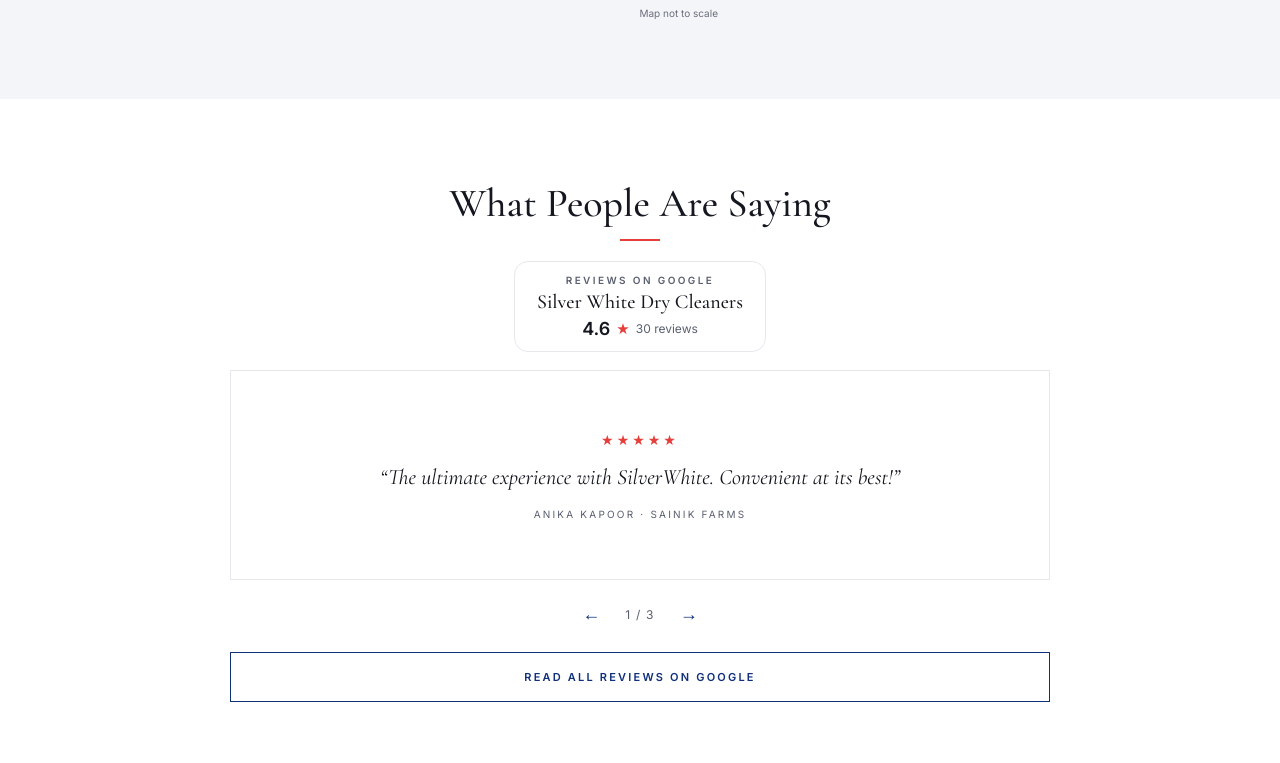
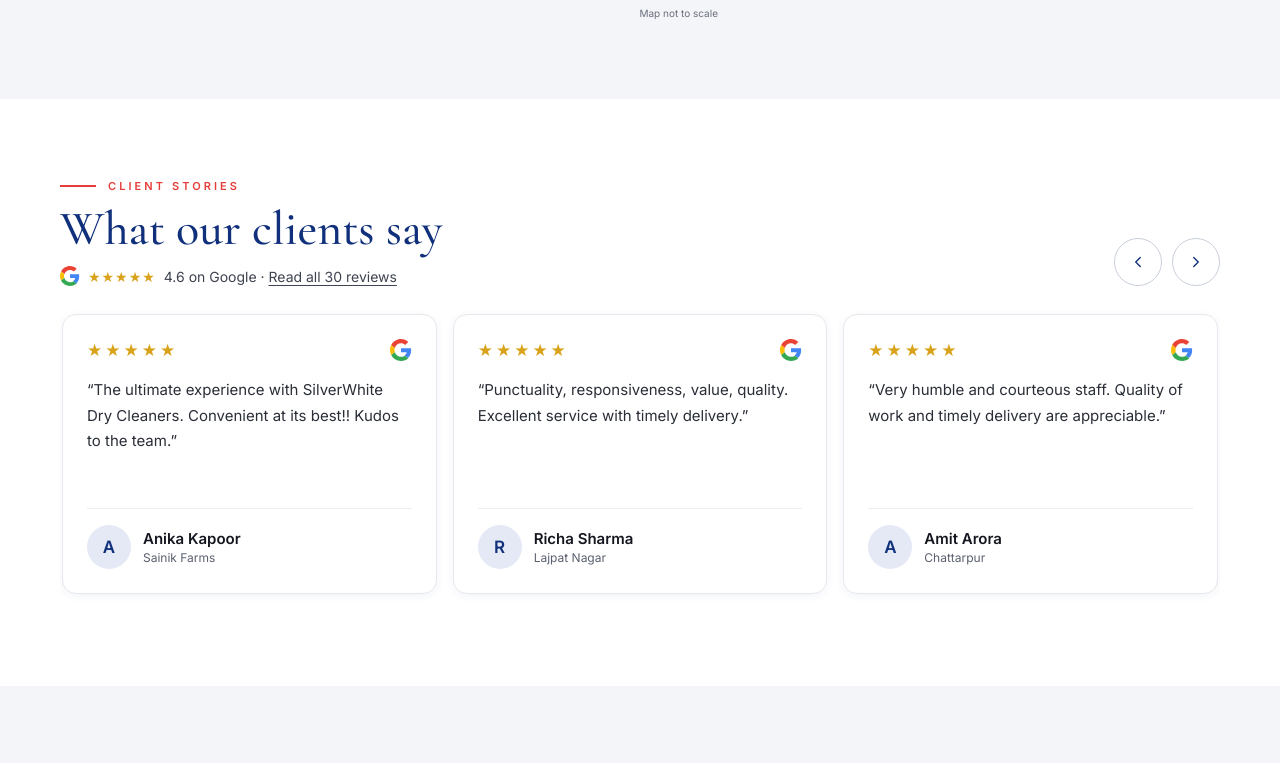
Before and after one commit to amanvarsha554/silverwhite-landing, a plain HTML site: page index.html in a window 1280 px wide. Shown: the part 5663-6426 px from the top of the page. Drawn offline with nearby package versions, Linux system fonts and the light colour scheme; files whose address does not match are found by name; a web font is replaced by a local one.

Commit message:
Update index.html

```diff
--- a/index.html
+++ b/index.html
@@ -11,6 +11,7 @@ a{color:#10307C}a:hover{color:#0A1F52}
 summary{list-style:none;cursor:pointer}summary::-webkit-details-marker{display:none}details[open] .sw-plus{transform:rotate(45deg)}.sw-plus{transition:transform .2s}
 .sw-fixed{position:fixed;left:50%;transform:translateX(-50%);width:100%;max-width:440px}
 .sw-mapgrid{display:block}
+.sw-rtrack::-webkit-scrollbar{display:none}
 @media (min-width:960px){
 body{background:#FFFFFF}
 .sw-wrap{max-width:none !important;padding-bottom:0 !important}
@@ -59,6 +60,8 @@ body{background:#FFFFFF}
 .sw-feat>div:nth-of-type(2){grid-template-columns:1fr 1.25fr}
 .sw-feat>div:nth-of-type(2)>img{grid-column:2}
 .sw-feat>div:nth-of-type(2)>:nth-child(n+2){grid-column:1}
+.sw-rcard{flex:0 0 calc((100% - 32px) / 3) !important}
+.sw-sec #reviews h2,#reviews h2{font-size:48px !important}
 .sw-grid3{display:flex !important;flex-direction:row !important;flex-wrap:wrap;justify-content:center}
 .sw-grid3>div{flex:0 0 calc((100% - 48px) / 3)}
 }
@@ -466,20 +469,32 @@ body{background:#FFFFFF}
 </section>
 
 <!-- reviews -->
-<section id="reviews" class="sw-sec sw-mid" style="padding: 48px 22px; text-align: center">
-<h2 style="margin: 0; font-family: 'Cormorant Garamond', serif; font-weight: 500; font-size: 30px">What People Are Saying</h2>
-<div aria-hidden="true" style="width: 40px; height: 2px; background: #E63E3A; margin: 12px auto 20px"></div>
-<a href="https://share.google/0XkslqEr3hRaDyP1j" style="display: inline-flex; flex-direction: column; align-items: center; gap: 4px; padding: 12px 22px; border: 1px solid #E6E8ED; border-radius: 14px; text-decoration: none; color: #14171F; margin-bottom: 18px"><span style="font-size: 10px; letter-spacing: 0.24em; color: #5B6070; font-weight: 600">REVIEWS ON GOOGLE</span><span style="font-family: 'Cormorant Garamond', serif; font-size: 20px; font-weight: 500">Silver White Dry Cleaners</span><span style="display: flex; align-items: center; gap: 6px"><span style="font-size: 18px; font-weight: 600">4.6</span><span role="img" aria-label="4.6 out of 5 stars" style="color: #E63E3A; font-size: 15px">★</span><span style="font-size: 12px; color: #5B6070">30 reviews</span></span></a>
-<div style="border: 1px solid #E6E8ED; padding: 26px 20px; min-height: 210px; display: flex; flex-direction: column; justify-content: center; gap: 14px">
-<span role="img" aria-label="5 out of 5 stars" style="color: #E63E3A; letter-spacing: 3px; font-size: 14px">★★★★★</span>
-<p id="rq" style="margin: 0; font-family: 'Cormorant Garamond', serif; font-style: italic; font-size: 22px; line-height: 1.45"></p><span id="rw" style="font-size: 10px; letter-spacing: 0.22em; color: #5B6070"></span>
+<section id="reviews" class="sw-sec" style="padding: 48px 22px; background: #FFFFFF">
+<div style="display: flex; justify-content: space-between; align-items: flex-end; gap: 16px; flex-wrap: wrap; margin-bottom: 24px">
+<div style="display: flex; flex-direction: column; gap: 10px">
+<span style="display: flex; align-items: center; gap: 12px; font-size: 11px; letter-spacing: 0.28em; color: #E63E3A; font-weight: 600"><span aria-hidden="true" style="width: 36px; height: 1.5px; background: #E63E3A"></span>CLIENT STORIES</span>
+<h2 style="margin: 0; font-family: 'Cormorant Garamond', serif; font-weight: 500; font-size: 34px; line-height: 1.1; color: #10307C">What our clients say</h2>
+<a href="https://share.google/0XkslqEr3hRaDyP1j" style="display: flex; align-items: center; gap: 8px; font-size: 14px; color: #3E4350; text-decoration: none"><svg aria-hidden="true" width="20" height="20" viewBox="0 0 48 48"><path fill="#EA4335" d="M24 9.5c3.5 0 6.6 1.2 9.1 3.6l6.8-6.8C35.8 2.4 30.3 0 24 0 14.6 0 6.6 5.4 2.6 13.3l7.9 6.1C12.4 13.6 17.7 9.5 24 9.5z"></path><path fill="#4285F4" d="M46.1 24.5c0-1.6-.1-3.1-.4-4.5H24v9h12.4c-.5 2.9-2.2 5.3-4.6 7l7.4 5.7c4.3-4 6.9-9.9 6.9-17.2z"></path><path fill="#FBBC05" d="M10.5 28.6c-.5-1.4-.8-3-.8-4.6s.3-3.2.8-4.6l-7.9-6.1C.9 16.6 0 20.2 0 24s.9 7.4 2.6 10.7l7.9-6.1z"></path><path fill="#34A853" d="M24 48c6.5 0 11.9-2.1 15.9-5.8l-7.4-5.7c-2.1 1.4-4.8 2.3-8.5 2.3-6.3 0-11.6-4.1-13.5-9.9l-7.9 6.1C6.6 42.6 14.6 48 24 48z"></path></svg><span style="color: #D9A21B; letter-spacing: 1px">★★★★★</span><span>4.6 on Google · <span style="text-decoration: underline; text-underline-offset: 3px">Read all 30 reviews</span></span></a>
 </div>
-<div style="display: flex; justify-content: center; align-items: center; gap: 12px; margin-top: 12px">
-<button type="button" id="rp" aria-label="Previous review" style="width: 44px; height: 44px; background: none; border: 0; color: #10307C; font-size: 18px; cursor: pointer">←</button>
-<span style="font-size: 12px; letter-spacing: 0.1em; color: #5B6070"><span id="rl">1 / 3</span></span>
-<button type="button" id="rn" aria-label="Next review" style="width: 44px; height: 44px; background: none; border: 0; color: #10307C; font-size: 18px; cursor: pointer">→</button>
+<div style="display: flex; gap: 10px"><button type="button" id="revPrev" aria-label="Previous reviews" style="width: 48px; height: 48px; border-radius: 999px; border: 1px solid #C9CFDC; background: #FFFFFF; color: #10307C; cursor: pointer; display: flex; align-items: center; justify-content: center"><svg aria-hidden="true" width="18" height="18" viewBox="0 0 24 24" fill="none" stroke="currentColor" stroke-width="1.8" stroke-linecap="round" stroke-linejoin="round"><path d="M15 6l-6 6 6 6"></path></svg></button><button type="button" id="revNext" aria-label="Next reviews" style="width: 48px; height: 48px; border-radius: 999px; border: 1px solid #C9CFDC; background: #FFFFFF; color: #10307C; cursor: pointer; display: flex; align-items: center; justify-content: center"><svg aria-hidden="true" width="18" height="18" viewBox="0 0 24 24" fill="none" stroke="currentColor" stroke-width="1.8" stroke-linecap="round" stroke-linejoin="round"><path d="M9 6l6 6-6 6"></path></svg></button></div>
 </div>
-<a href="https://share.google/0XkslqEr3hRaDyP1j" style="margin-top: 16px; min-height: 50px; display: flex; align-items: center; justify-content: center; border: 1px solid #10307C; color: #10307C; font-size: 11px; letter-spacing: 0.2em; font-weight: 600; text-decoration: none">READ ALL REVIEWS ON GOOGLE</a>
+<div id="sw-rtrack" class="sw-rtrack" style="display: flex; gap: 16px; overflow-x: auto; scroll-snap-type: x mandatory; padding: 4px 2px 12px; scrollbar-width: none">
+<article class="sw-rcard" style="flex: 0 0 86%; scroll-snap-align: start; background: #FFFFFF; border: 1px solid #E6E8ED; border-radius: 14px; box-shadow: 0 2px 10px rgba(16,48,124,0.06); padding: 24px; display: flex; flex-direction: column; gap: 16px; min-height: 280px">
+<div style="display: flex; justify-content: space-between; align-items: center"><span role="img" aria-label="5 out of 5 stars" style="color: #D9A21B; letter-spacing: 3px; font-size: 17px">★★★★★</span><svg aria-hidden="true" width="22" height="22" viewBox="0 0 48 48"><path fill="#EA4335" d="M24 9.5c3.5 0 6.6 1.2 9.1 3.6l6.8-6.8C35.8 2.4 30.3 0 24 0 14.6 0 6.6 5.4 2.6 13.3l7.9 6.1C12.4 13.6 17.7 9.5 24 9.5z"></path><path fill="#4285F4" d="M46.1 24.5c0-1.6-.1-3.1-.4-4.5H24v9h12.4c-.5 2.9-2.2 5.3-4.6 7l7.4 5.7c4.3-4 6.9-9.9 6.9-17.2z"></path><path fill="#FBBC05" d="M10.5 28.6c-.5-1.4-.8-3-.8-4.6s.3-3.2.8-4.6l-7.9-6.1C.9 16.6 0 20.2 0 24s.9 7.4 2.6 10.7l7.9-6.1z"></path><path fill="#34A853" d="M24 48c6.5 0 11.9-2.1 15.9-5.8l-7.4-5.7c-2.1 1.4-4.8 2.3-8.5 2.3-6.3 0-11.6-4.1-13.5-9.9l-7.9 6.1C6.6 42.6 14.6 48 24 48z"></path></svg></div>
+<p style="margin: 0; flex: 1; font-size: 15px; line-height: 1.7; color: #2A2E37">“The ultimate experience with SilverWhite Dry Cleaners. Convenient at its best!! Kudos to the team.”</p>
+<div style="display: flex; align-items: center; gap: 12px; border-top: 1px solid #ECEEF2; padding-top: 16px"><span aria-hidden="true" style="width: 44px; height: 44px; border-radius: 999px; background: #E4E9F5; color: #10307C; display: flex; align-items: center; justify-content: center; font-weight: 600; font-size: 17px">A</span><div style="display: flex; flex-direction: column; gap: 2px"><span style="font-size: 15px; font-weight: 600; color: #14171F">Anika Kapoor</span><span style="font-size: 12px; color: #5B6070">Sainik Farms</span></div></div>
+</article>
+<article class="sw-rcard" style="flex: 0 0 86%; scroll-snap-align: start; background: #FFFFFF; border: 1px solid #E6E8ED; border-radius: 14px; box-shadow: 0 2px 10px rgba(16,48,124,0.06); padding: 24px; display: flex; flex-direction: column; gap: 16px; min-height: 280px">
+<div style="display: flex; justify-content: space-between; align-items: center"><span role="img" aria-label="5 out of 5 stars" style="color: #D9A21B; letter-spacing: 3px; font-size: 17px">★★★★★</span><svg aria-hidden="true" width="22" height="22" viewBox="0 0 48 48"><path fill="#EA4335" d="M24 9.5c3.5 0 6.6 1.2 9.1 3.6l6.8-6.8C35.8 2.4 30.3 0 24 0 14.6 0 6.6 5.4 2.6 13.3l7.9 6.1C12.4 13.6 17.7 9.5 24 9.5z"></path><path fill="#4285F4" d="M46.1 24.5c0-1.6-.1-3.1-.4-4.5H24v9h12.4c-.5 2.9-2.2 5.3-4.6 7l7.4 5.7c4.3-4 6.9-9.9 6.9-17.2z"></path><path fill="#FBBC05" d="M10.5 28.6c-.5-1.4-.8-3-.8-4.6s.3-3.2.8-4.6l-7.9-6.1C.9 16.6 0 20.2 0 24s.9 7.4 2.6 10.7l7.9-6.1z"></path><path fill="#34A853" d="M24 48c6.5 0 11.9-2.1 15.9-5.8l-7.4-5.7c-2.1 1.4-4.8 2.3-8.5 2.3-6.3 0-11.6-4.1-13.5-9.9l-7.9 6.1C6.6 42.6 14.6 48 24 48z"></path></svg></div>
+<p style="margin: 0; flex: 1; font-size: 15px; line-height: 1.7; color: #2A2E37">“Punctuality, responsiveness, value, quality. Excellent service with timely delivery.”</p>
+<div style="display: flex; align-items: center; gap: 12px; border-top: 1px solid #ECEEF2; padding-top: 16px"><span aria-hidden="true" style="width: 44px; height: 44px; border-radius: 999px; background: #E4E9F5; color: #10307C; display: flex; align-items: center; justify-content: center; font-weight: 600; font-size: 17px">R</span><div style="display: flex; flex-direction: column; gap: 2px"><span style="font-size: 15px; font-weight: 600; color: #14171F">Richa Sharma</span><span style="font-size: 12px; color: #5B6070">Lajpat Nagar</span></div></div>
+</article>
+<article class="sw-rcard" style="flex: 0 0 86%; scroll-snap-align: start; background: #FFFFFF; border: 1px solid #E6E8ED; border-radius: 14px; box-shadow: 0 2px 10px rgba(16,48,124,0.06); padding: 24px; display: flex; flex-direction: column; gap: 16px; min-height: 280px">
+<div style="display: flex; justify-content: space-between; align-items: center"><span role="img" aria-label="5 out of 5 stars" style="color: #D9A21B; letter-spacing: 3px; font-size: 17px">★★★★★</span><svg aria-hidden="true" width="22" height="22" viewBox="0 0 48 48"><path fill="#EA4335" d="M24 9.5c3.5 0 6.6 1.2 9.1 3.6l6.8-6.8C35.8 2.4 30.3 0 24 0 14.6 0 6.6 5.4 2.6 13.3l7.9 6.1C12.4 13.6 17.7 9.5 24 9.5z"></path><path fill="#4285F4" d="M46.1 24.5c0-1.6-.1-3.1-.4-4.5H24v9h12.4c-.5 2.9-2.2 5.3-4.6 7l7.4 5.7c4.3-4 6.9-9.9 6.9-17.2z"></path><path fill="#FBBC05" d="M10.5 28.6c-.5-1.4-.8-3-.8-4.6s.3-3.2.8-4.6l-7.9-6.1C.9 16.6 0 20.2 0 24s.9 7.4 2.6 10.7l7.9-6.1z"></path><path fill="#34A853" d="M24 48c6.5 0 11.9-2.1 15.9-5.8l-7.4-5.7c-2.1 1.4-4.8 2.3-8.5 2.3-6.3 0-11.6-4.1-13.5-9.9l-7.9 6.1C6.6 42.6 14.6 48 24 48z"></path></svg></div>
+<p style="margin: 0; flex: 1; font-size: 15px; line-height: 1.7; color: #2A2E37">“Very humble and courteous staff. Quality of work and timely delivery are appreciable.”</p>
+<div style="display: flex; align-items: center; gap: 12px; border-top: 1px solid #ECEEF2; padding-top: 16px"><span aria-hidden="true" style="width: 44px; height: 44px; border-radius: 999px; background: #E4E9F5; color: #10307C; display: flex; align-items: center; justify-content: center; font-weight: 600; font-size: 17px">A</span><div style="display: flex; flex-direction: column; gap: 2px"><span style="font-size: 15px; font-weight: 600; color: #14171F">Amit Arora</span><span style="font-size: 12px; color: #5B6070">Chattarpur</span></div></div>
+</article>
+</div>
 </section>
 
 <!-- faq -->
@@ -560,8 +575,6 @@ body{background:#FFFFFF}
 <script>
 var sl=document.getElementById('sl'),bf=document.getElementById('bf'),bfi=document.getElementById('bfi'),hd=document.getElementById('hd');
 sl.addEventListener('input',function(){var p=+sl.value;bf.style.width=p+'%';hd.style.left=p+'%';bfi.style.width=(p>0?10000/p:10000)+'%';});
-var R=[["The ultimate experience with SilverWhite. Convenient at its best!","ANIKA KAPOOR · SAINIK FARMS"],["Excellent service with timely delivery.","RICHA SHARMA · LAJPAT NAGAR"],["Very humble and courteous staff. Quality of work is appreciable.","AMIT ARORA · CHATTARPUR"]],ri=0;
-function show(i){ri=(i+3)%3;document.getElementById('rq').textContent='“'+R[ri][0]+'”';document.getElementById('rw').textContent=R[ri][1];document.getElementById('rl').textContent=(ri+1)+' / 3';}
-document.getElementById('rp').onclick=function(){show(ri-1)};document.getElementById('rn').onclick=function(){show(ri+1)};show(0);setInterval(function(){show(ri+1)},6000);
+var T=document.getElementById('sw-rtrack');document.getElementById('revPrev').onclick=function(){T.scrollBy({left:-T.clientWidth*0.9,behavior:'smooth'})};document.getElementById('revNext').onclick=function(){T.scrollBy({left:T.clientWidth*0.9,behavior:'smooth'})};
 document.getElementById('fm').addEventListener('submit',function(e){e.preventDefault();this.hidden=true;document.getElementById('thx').hidden=false;});
 </script></body></html>
```
